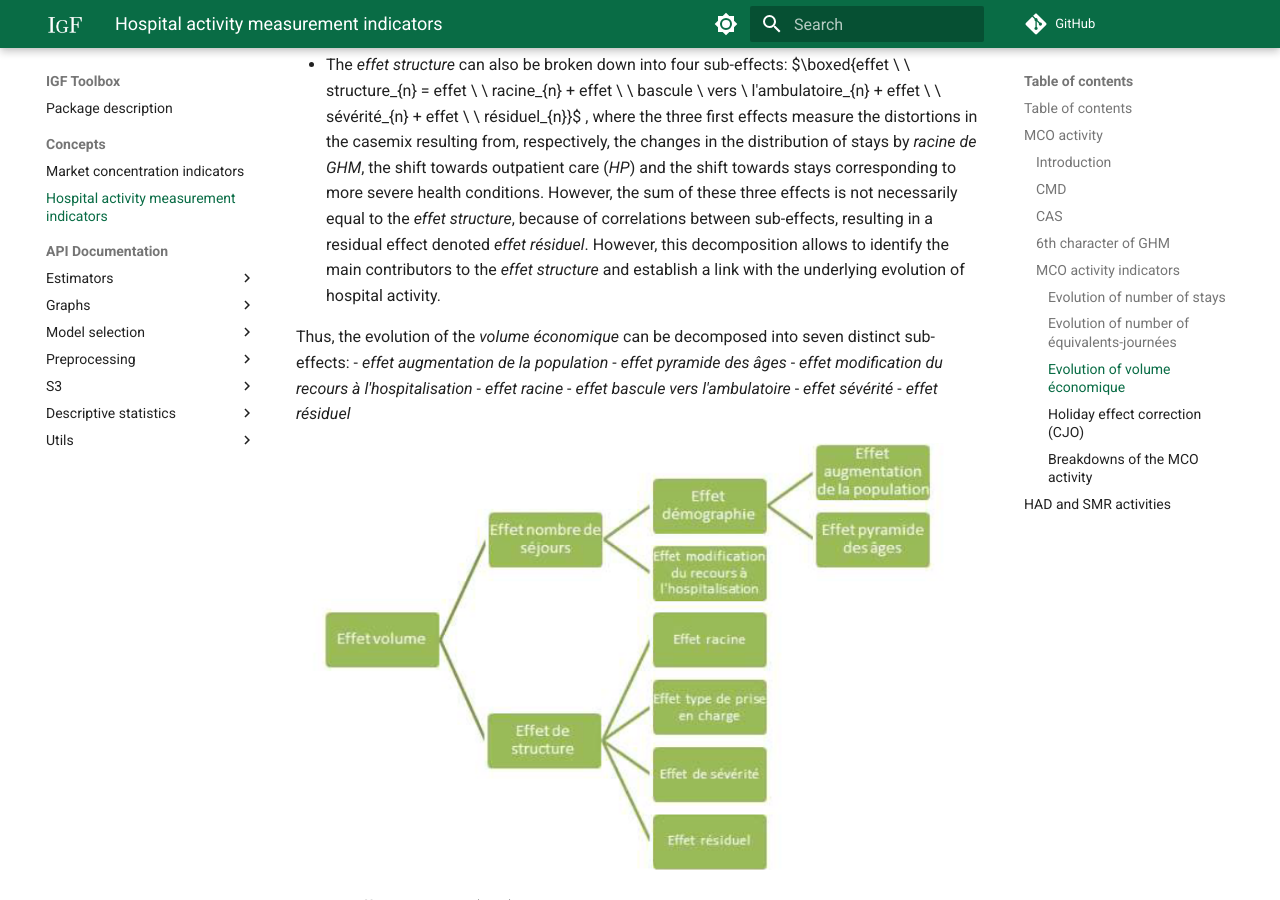
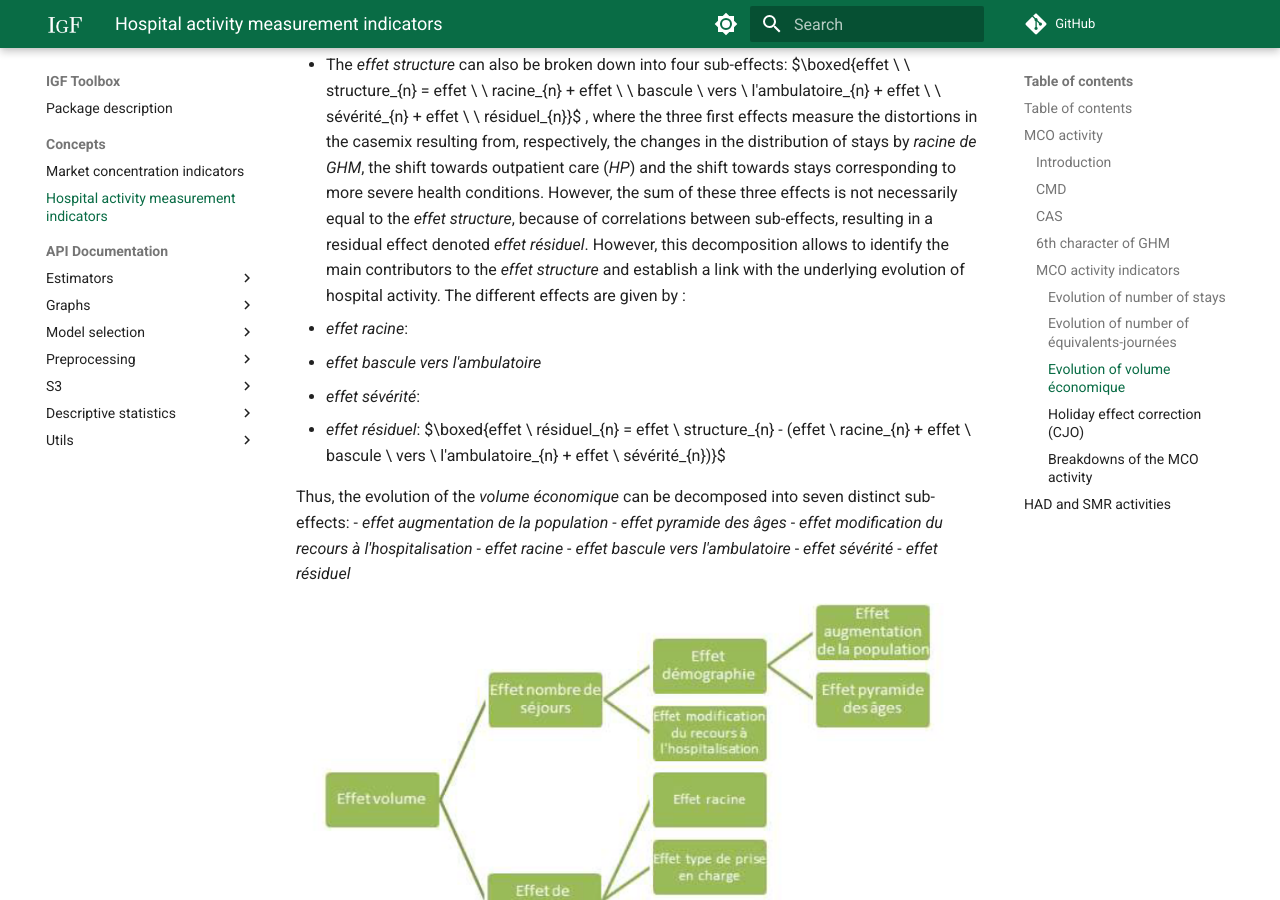
Before and after one commit to IGF-PSD/igf_toolbox, an MkDocs documentation site: the page built from docs/concepts/HOSPITAL_ACTIVITY.md, in a window 1280 px wide and 900 px high, scrolled down 7577 px. Built offline with MkDocs 1.6.1 and Material for MkDocs 9.7.7, drawn with Linux system fonts in a browser that asks for light colours; formulas are drawn with MathJax 3; comment, search, counter and statistics services are not loaded.

Commit message:
Update HOSPITAL_ACTIVITY.md

```diff
--- a/docs/concepts/HOSPITAL_ACTIVITY.md
+++ b/docs/concepts/HOSPITAL_ACTIVITY.md
@@ -165,7 +165,11 @@
 
 - The *effet nombre de séjours* is given by : $\boxed{\frac{}{}}$ and it can be broken down into two sub-effects: $\boxed{effet \ \ nombre \ \ de \ \ séjours_{n} = effet \ \ démographie_{n} + effet \ \ modification \ \ du \ \ recours \ \ à \ \ l'hospitalisation_{n}}$ where *effet démographie* corresponds to the change in the number of stays induced by variations in the population of each age group, assuming a constant hospitalization rate per age group. The *effet modification du recours à l'hospitalisation* measures the change in *volume économique* induced by a variation in hospitalization rates per age group, given a fixed population.
   - The *effet démographie* can also be broken down into two components: $\boxed{effet \ \ démographie_{n} = effet \ \ augmentation \ \ de \ \ la \ \ population_{n} + effet \ \ pyramide \ \ des \ \ âges_{n}}$ , where the *effet augmentation de la population* corresponds to the increase in *volume économique* induced by a rise in the French population. The *effet pyramides des âges* measures the evolution of *volume économique* induced by a distortion of the age pyramid with a constant population. Indeed, the admission rate differs from one age group to another and increases with age. An aging population, without a change in the total population, results in an increase in the number of stays and, therefore, the *volume économique*, through an age pyramid effect called *effet pyramide des âges*.
-- The *effet structure* can also be broken down into four sub-effects: $\boxed{effet \ \ structure_{n} = effet \ \ racine_{n} + effet \ \ bascule \\ vers \\ l'ambulatoire_{n} + effet \ \ sévérité_{n} + effet \ \ résiduel_{n}}$ , where the three first effects measure the distortions in the casemix resulting from, respectively, the changes in the distribution of stays by *racine de GHM*, the shift towards outpatient care (*HP*) and the shift towards stays corresponding to more severe health conditions. However, the sum of these three effects is not necessarily equal to the *effet structure*, because of correlations between sub-effects, resulting in a residual effect denoted *effet résiduel*. However, this decomposition allows to identify the main contributors to the *effet structure* and establish a link with the underlying evolution of hospital activity.
+- The *effet structure* can also be broken down into four sub-effects: $\boxed{effet \ \ structure_{n} = effet \ \ racine_{n} + effet \ \ bascule \\ vers \\ l'ambulatoire_{n} + effet \ \ sévérité_{n} + effet \ \ résiduel_{n}}$ , where the three first effects measure the distortions in the casemix resulting from, respectively, the changes in the distribution of stays by *racine de GHM*, the shift towards outpatient care (*HP*) and the shift towards stays corresponding to more severe health conditions. However, the sum of these three effects is not necessarily equal to the *effet structure*, because of correlations between sub-effects, resulting in a residual effect denoted *effet résiduel*. However, this decomposition allows to identify the main contributors to the *effet structure* and establish a link with the underlying evolution of hospital activity. The different effects are given by :
+  - *effet racine*:
+  - *effet bascule vers l'ambulatoire*
+  - *effet sévérité*:
+  - *effet résiduel*: $\boxed{effet \\ résiduel_{n} = effet \\ structure_{n} - (effet \\ racine_{n} + effet \\ bascule \\ vers \\ l'ambulatoire_{n} + effet \\ sévérité_{n})}$
 
 Thus, the evolution of the *volume économique* can be decomposed into seven distinct sub-effects:
 - *effet augmentation de la population*
```
